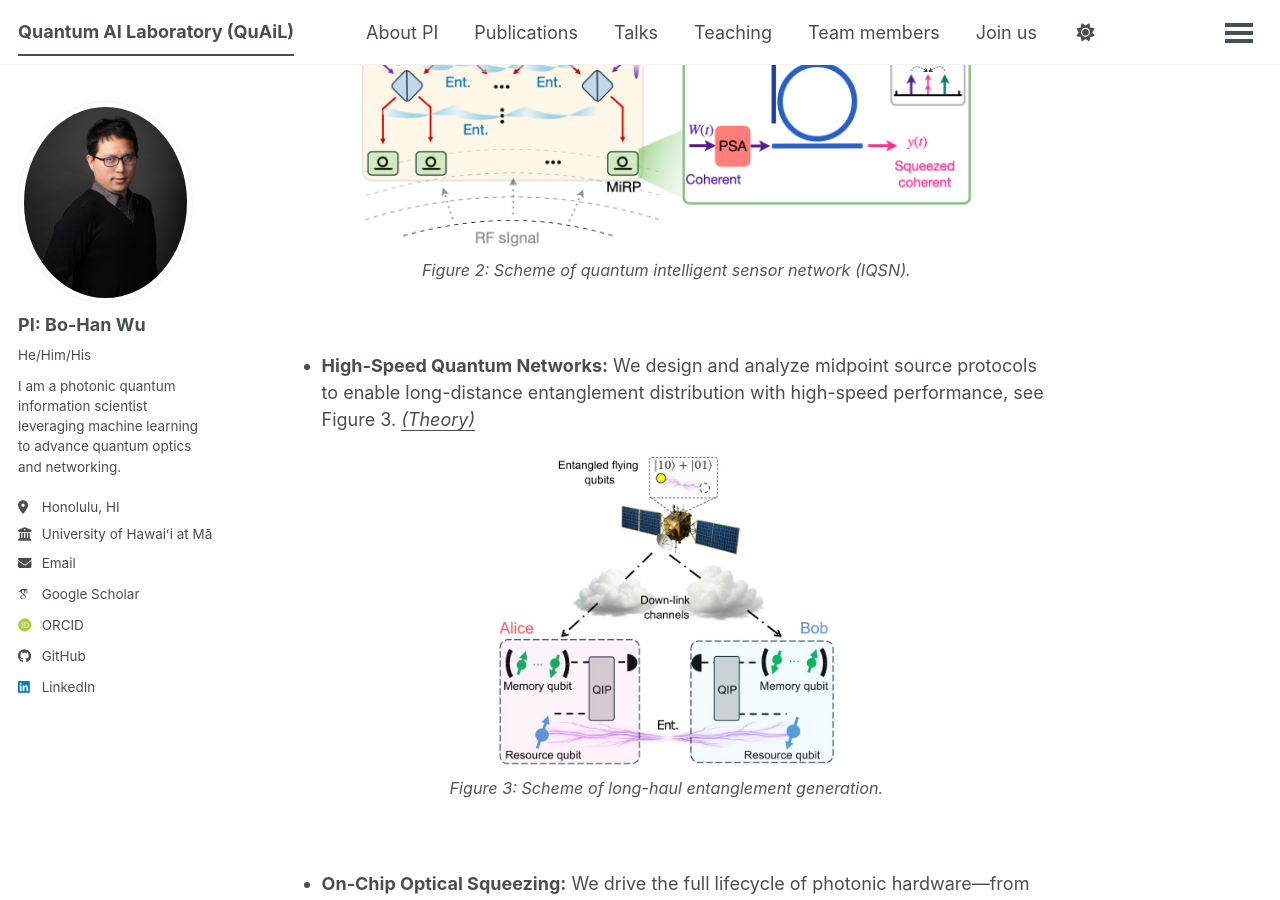
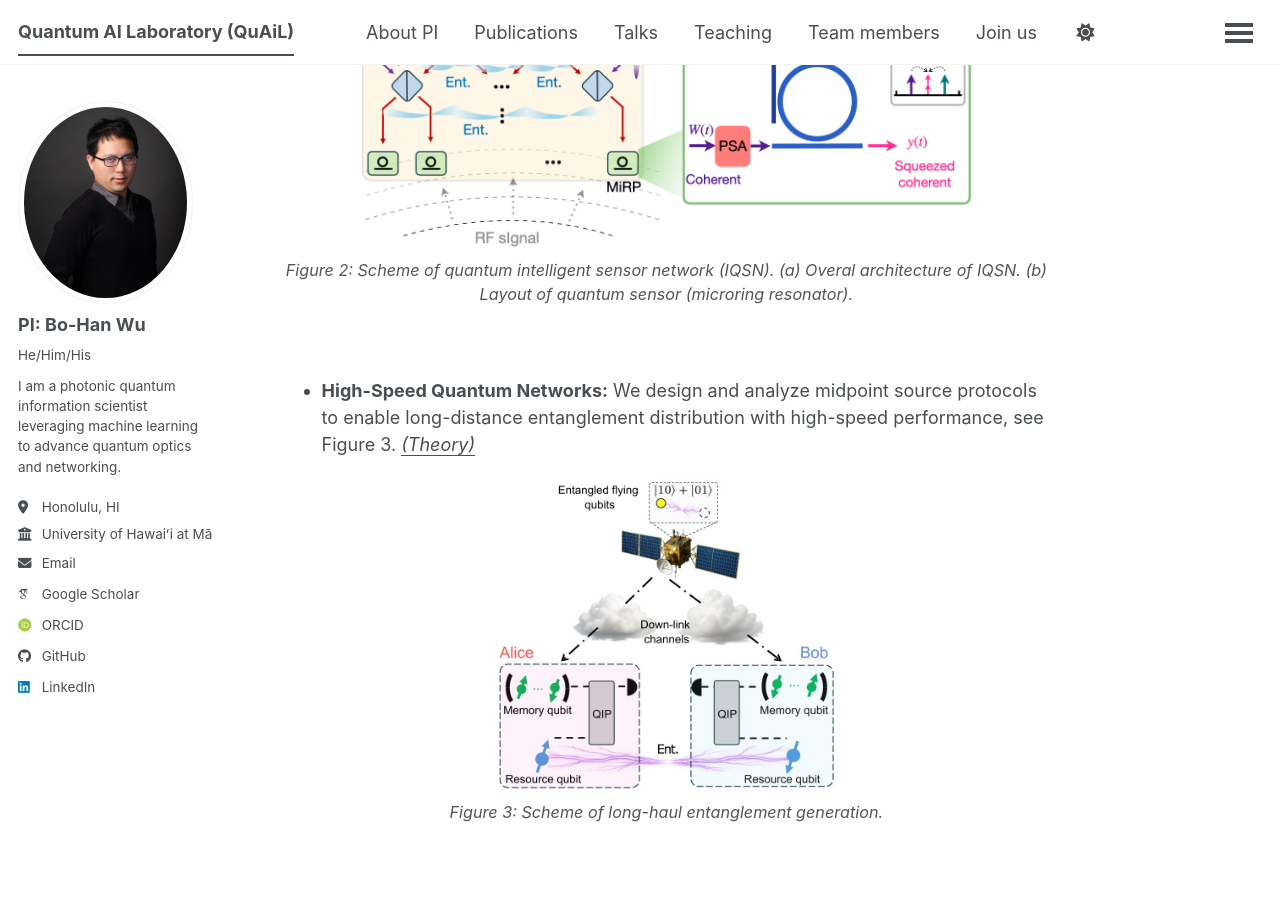
Before and after one commit to go705/go705.github.io, a Jekyll site: the page built from _pages/about.md, in a window 1280 px wide and 900 px high, scrolled down 1310 px. Built offline with Jekyll 4.4.1, drawn with Linux system fonts in a browser that asks for light colours; some web fonts are replaced; a script bundle is joined from its source files by our own code; library files that are not in the unit come from our copies.

Commit message:
Update about.md

```diff
--- a/_pages/about.md
+++ b/_pages/about.md
@@ -24,7 +24,7 @@ We specialize in four key research thrusts:
 <div style="text-align: center; margin-top: 20px; margin-bottom: 70px;">
   <img src="{{ site.baseurl }}/assets/images/MiRP.jpeg" alt="Featured Research Overview" style="width: 80%; border: none;">
   <p style="font-size: 0.9em; color: #555; font-style: italic; margin-top: 10px;">
-    Figure 2: Scheme of quantum intelligent sensor network (IQSN).
+    Figure 2: Scheme of quantum intelligent sensor network (IQSN). (a) Overal architecture of IQSN. (b) Layout of quantum sensor (microring resonator).
   </p>
 </div>
 
```
